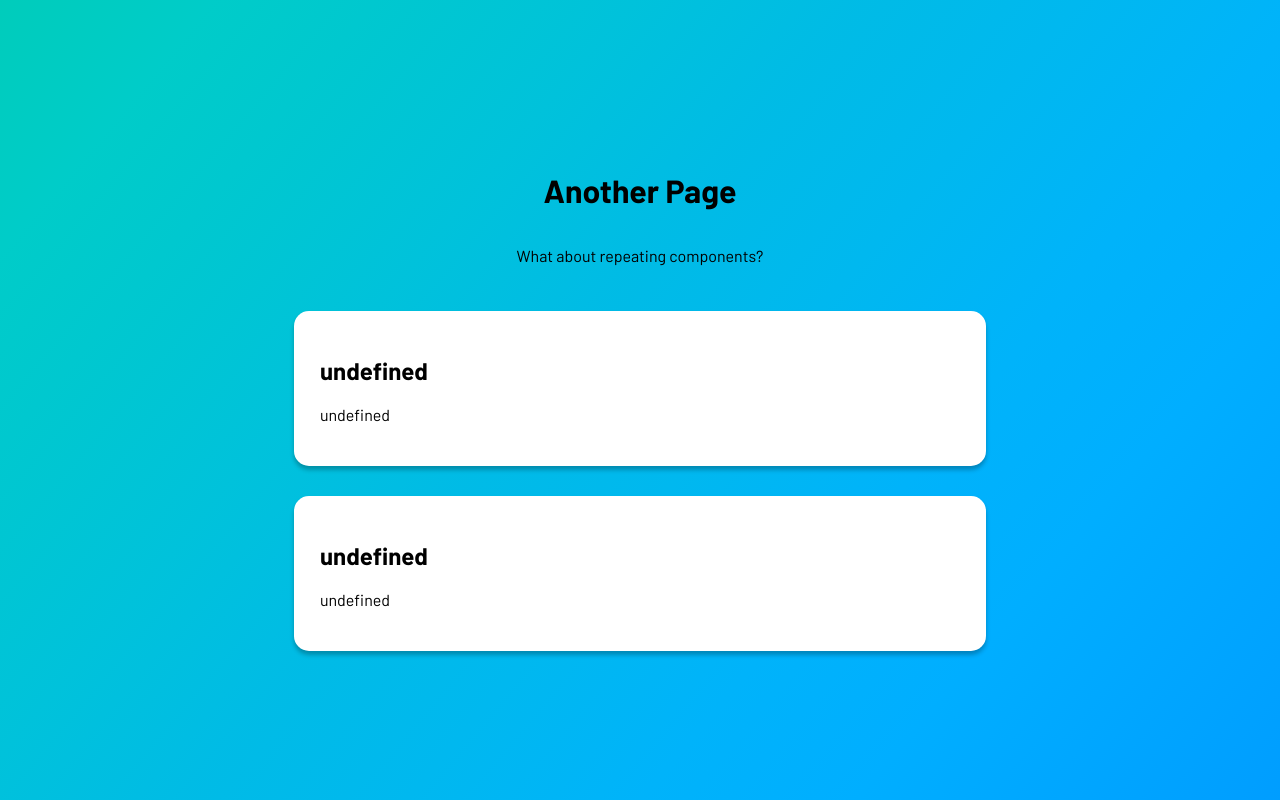
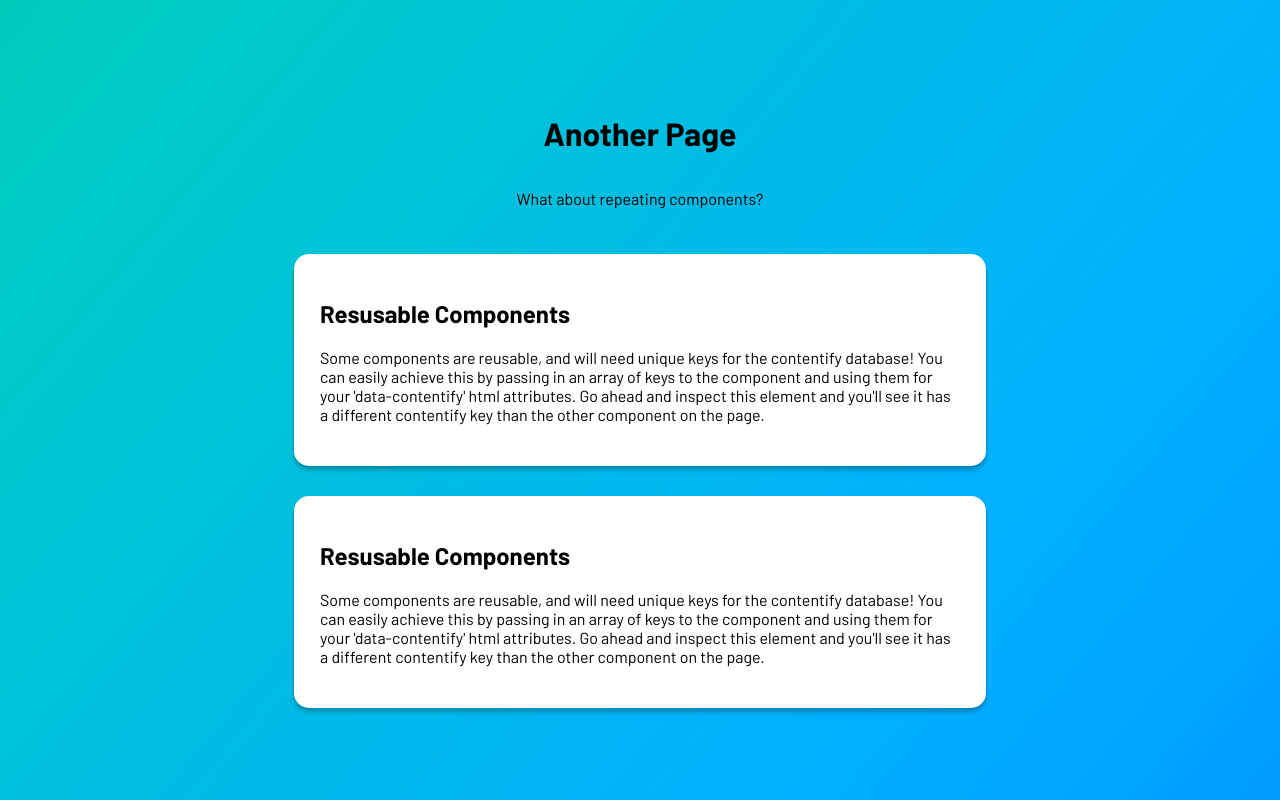
Before and after one commit to TitaniumCladStudios/ContentifyDemo, a SvelteKit app: page /example in a window 1280 px wide. Built offline with nearby package versions, Linux system fonts and the light colour scheme; no server answers; the database is empty.

Commit message:
Everything works like a charm

```diff
--- a/src/lib/components/sectionText.svelte
+++ b/src/lib/components/sectionText.svelte
@@ -1,14 +1,13 @@
 <script>
     export let keys = [];
-    export let content = {
-        componentHeader: "Resusable Components",
-        componentText: "Some components are reusable, and will need unique keys for the contentify database! You can easily achieve this by passing in an array of keys to the component and using them for your 'data-contentify' html attributes. Go ahead and inspect this element and you'll see it has a different contentify key than the other component on the page."
-    }
+    export let componentHeader = "Resusable Components";
+    export let componentText = "Some components are reusable, and will need unique keys for the contentify database! You can easily achieve this by passing in an array of keys to the component and using them for your 'data-contentify' html attributes. Go ahead and inspect this element and you'll see it has a different contentify key than the other component on the page.";
+
 </script>
 
 <div class="section-text-container">
-    <h2 data-contentify={keys[0]}>{content.componentHeader}</h2>
-    <p data-contentify={keys[0]}>{content.componentText}</p>
+    <h2 data-contentify={keys[0]}>{componentHeader}</h2>
+    <p data-contentify={keys[1]}>{componentText}</p>
 </div>
 
 <style>
--- a/src/routes/example/+page.svelte
+++ b/src/routes/example/+page.svelte
@@ -11,5 +11,5 @@
 <h1 data-contentify="pageHeader">Another Page</h1>
 <p data-contentify="pageContent">What about repeating components?</p>
 
-<SectionText keys={keys1} content={data.content1}/>
-<SectionText keys={keys2} content={data.content2}/>
+<SectionText keys={keys1} componentHeader={data.content1.componentHeader1} componentText={data.content1.componentText1}/>
+<SectionText keys={keys2} componentHeader={data.content2.componentHeader2} componentText={data.content2.componentText2}/>
```
